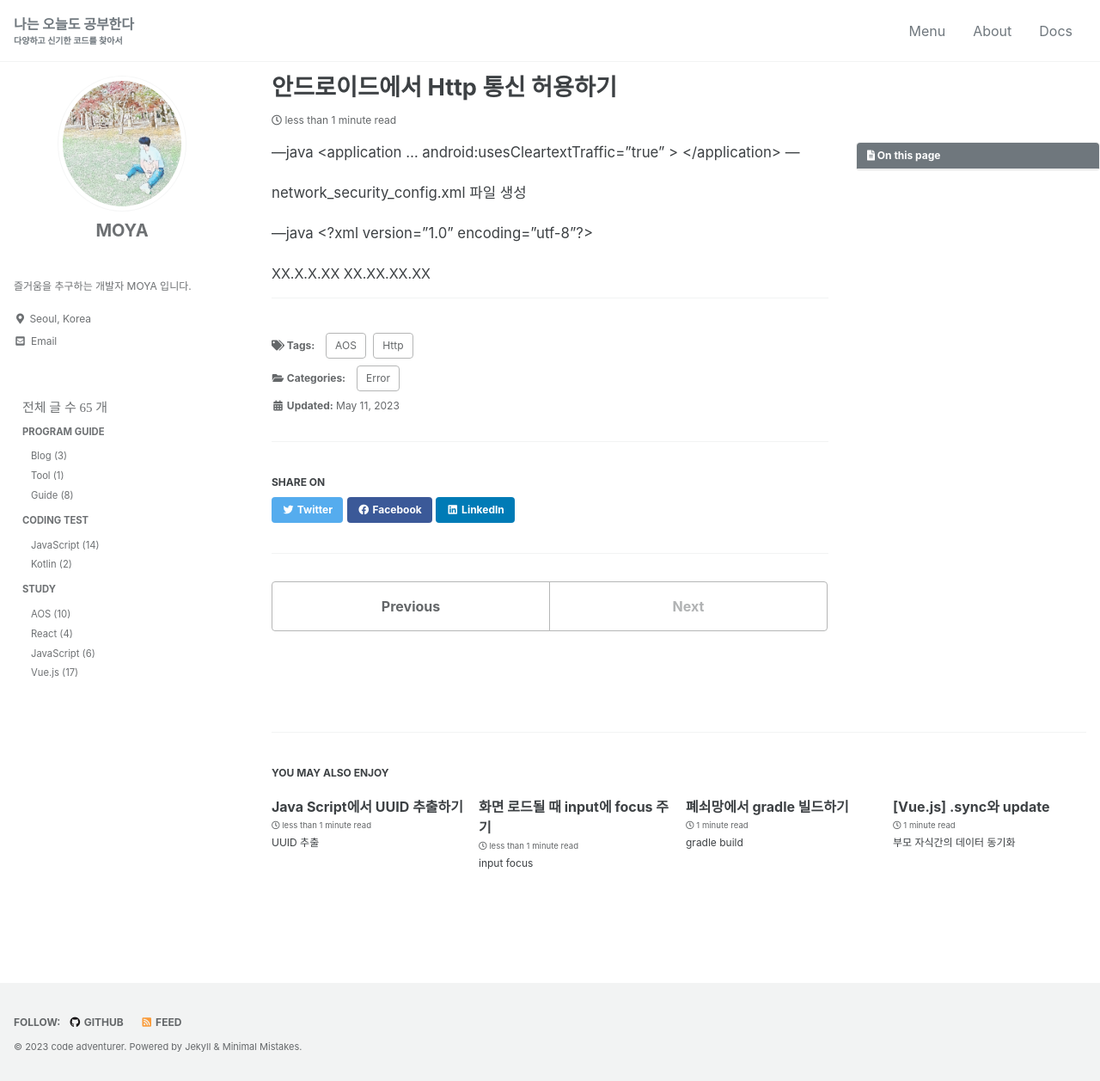
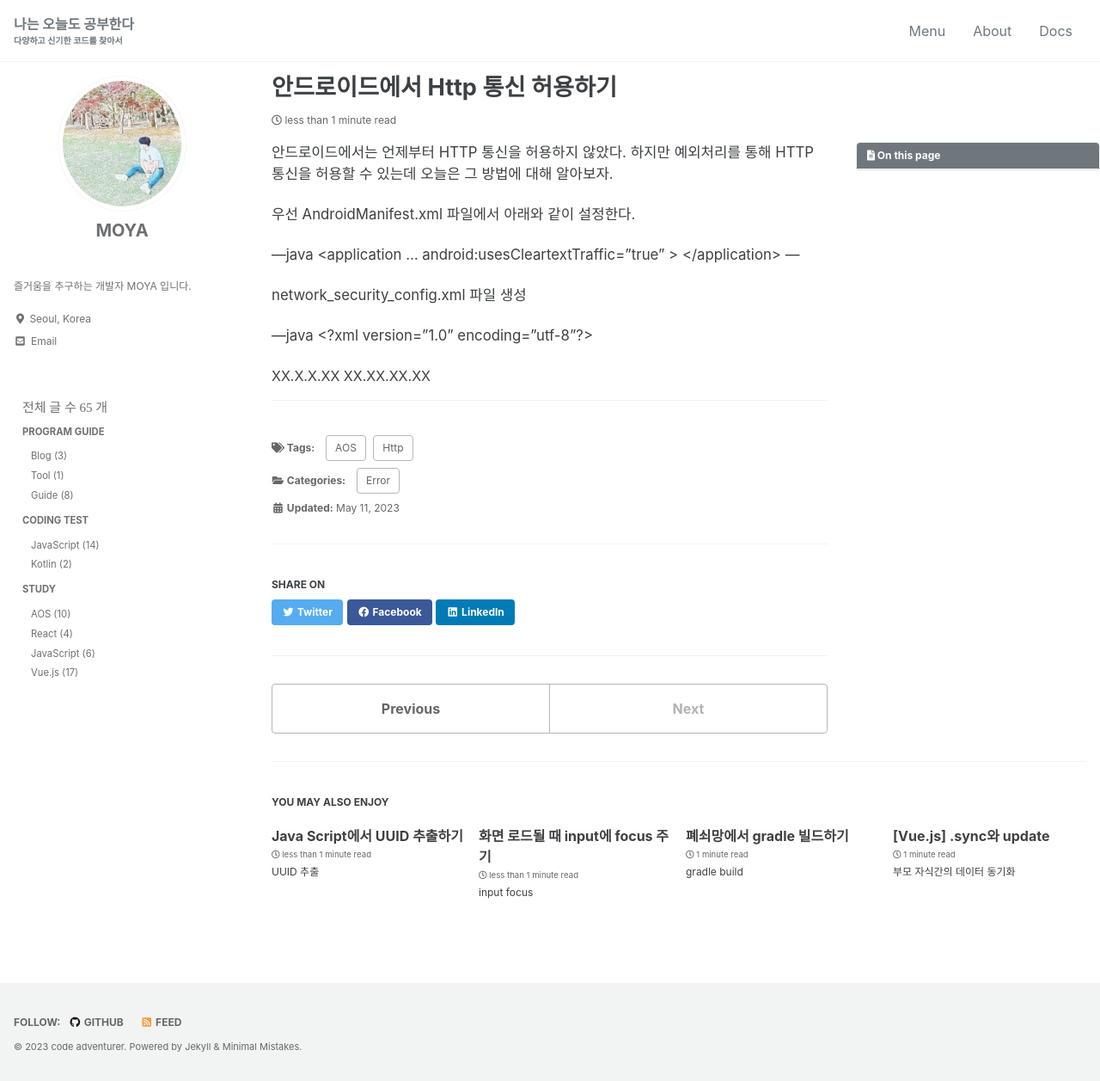
Before and after one commit to kdc7140/kdc7140.github.io, a Jekyll site: the page built from _posts/guide/2023-05-11-aosHttp.md, in a window 1280 px wide and 1257 px high. Shown: the whole window at 86% size. Built offline with Jekyll 4.4.1, drawn with Linux system fonts in a browser that asks for light colours; cached includes are drawn as plain includes; some web fonts are replaced.

Commit message:
android http communicaton

```diff
--- a/_posts/guide/2023-05-11-aosHttp.md
+++ b/_posts/guide/2023-05-11-aosHttp.md
@@ -12,6 +12,10 @@ tags:
   - Http
 ---
 
+안드로이드에서는 언제부터 HTTP 통신을 허용하지 않았다. 하지만 예외처리를 통해 HTTP 통신을 허용할 수 있는데 오늘은 그 방법에 대해 알아보자.
+
+
+우선 AndroidManifest.xml 파일에서 아래와 같이 설정한다.
 
 ---java
 <application
```
